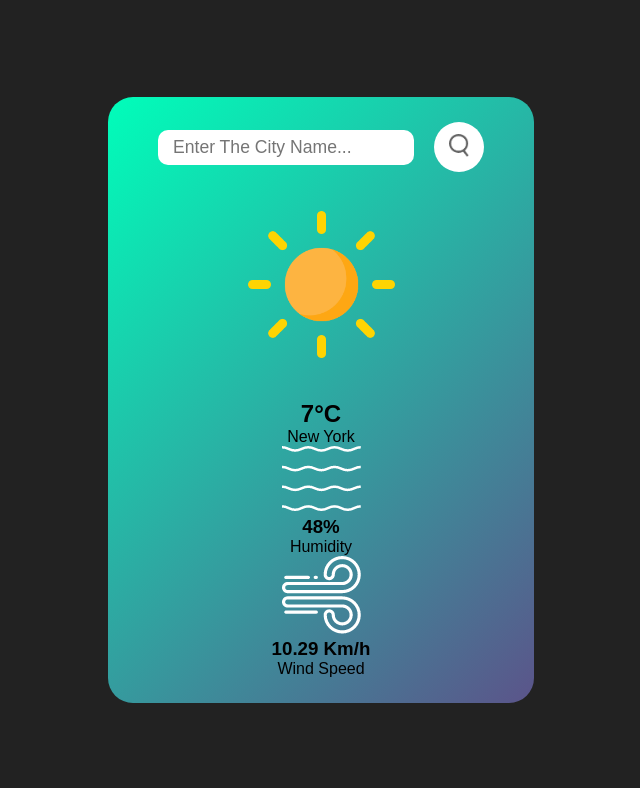
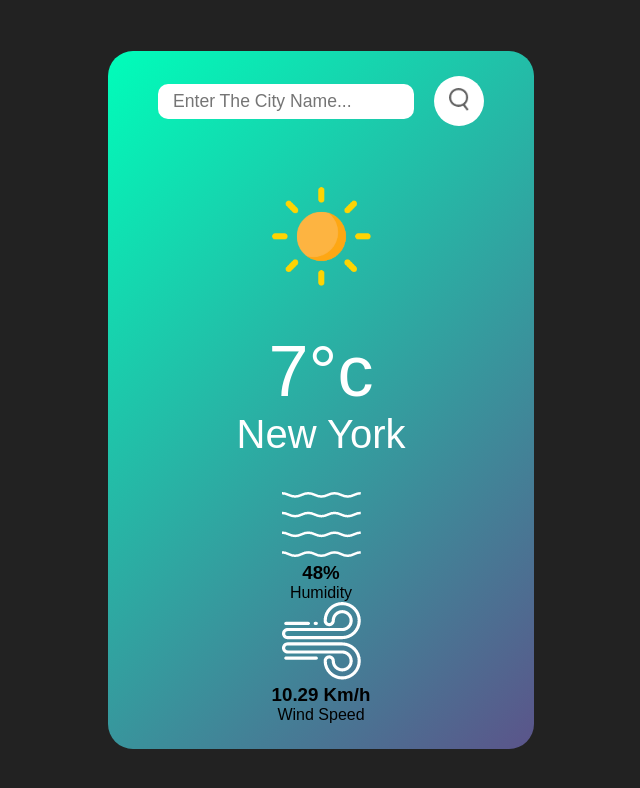
Before and after one commit to yousseffathy110/WeatherApp, a plain HTML site: page index.html in a window 1280 px wide. Shown: the whole page, without its empty margins (319-959 px from the left). Drawn offline with Linux system fonts and the light colour scheme.

Commit message:
feat: finish the weather status section

```diff
--- a/index.html
+++ b/index.html
@@ -26,7 +26,7 @@
           decoding="async"
           loading="lazy"
         />
-        <h1 class="degree">7°C</h1>
+        <h1 class="degree">7°c</h1>
         <p class="city">New York</p>
       </div>
       <div class="weatherinfo">
--- a/style.css
+++ b/style.css
@@ -57,3 +57,21 @@ button img {
   width: 20px;
 }
 /* finshed the search section  */
+/* start the Weather status section  */
+.weatherstatus {
+  color: white;
+  margin: 35px;
+}
+.weatherstatus img {
+  width: 150px;
+}
+.weatherstatus h1 {
+  font-size: 4.5rem;
+  margin-top: 15px;
+  font-weight: 100;
+}
+.weatherstatus p {
+  font-size: 2.5rem;
+  text-transform: capitalize;
+}
+/* finshed the Weather status section  */
```
